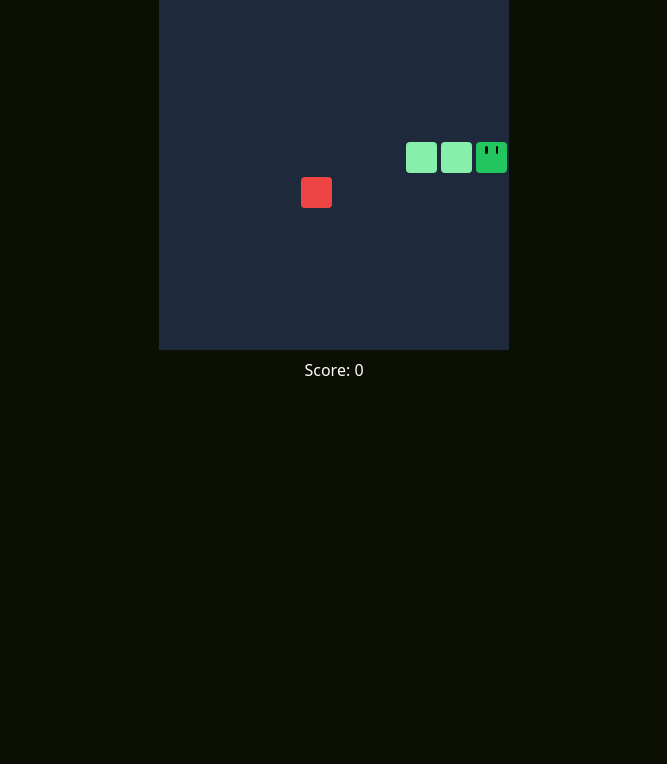
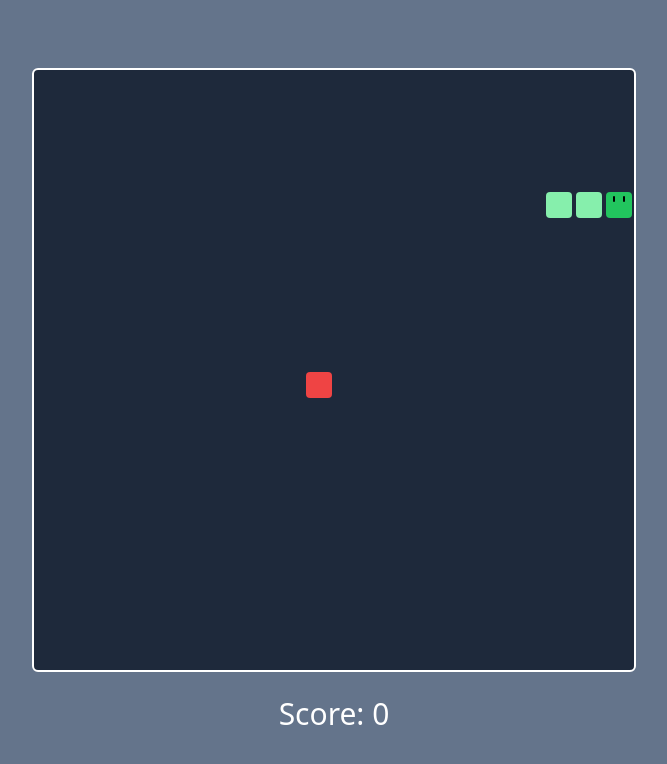
Before and after one commit to Newpoki/sneak, a Next.js app: page /game in a window 1280 px wide. Shown: the top 764 px of the page, without its empty margins (306-973 px from the left). Built offline with nearby package versions, Linux system fonts and the light colour scheme.

Commit message:
feat: prettify board

```diff
--- a/app/game/board/board-constants.ts
+++ b/app/game/board/board-constants.ts
@@ -1,2 +1,2 @@
-export const BOARD_COLUMN_NUMBER = 10 as const
-export const BOARD_COLUMN_SIZE = 35 as const
+export const BOARD_COLUMN_NUMBER = 20 as const
+export const BOARD_COLUMN_SIZE = 30 as const
--- a/app/game/board/board.tsx
+++ b/app/game/board/board.tsx
@@ -14,7 +14,7 @@ type BoardProps = {
 export const Board = ({ snakeCoordinates, direction, fruitCoordinates }: BoardProps) => {
     return (
         <div
-            className="relative mx-auto bg-slate-800"
+            className="relative mx-auto box-content rounded-md border-2 border-white bg-slate-800"
             style={{ width: MAP_SIZE, height: MAP_SIZE }}
         >
             <Snake coordinates={snakeCoordinates} direction={direction} />
--- a/app/game/page.tsx
+++ b/app/game/page.tsx
@@ -40,13 +40,13 @@ export default function Game() {
     }
 
     return (
-        <section className="flex flex-1 flex-col items-center justify-center gap-2">
+        <section className="flex flex-1 flex-col items-center justify-center gap-6 bg-slate-500 p-4">
             <Board
                 direction={direction}
                 fruitCoordinates={fruitCoordinates}
                 snakeCoordinates={snakeCoordinates}
             />
-            <p>Score: {score}</p>
+            <h3 className="text-3xl">Score: {score}</h3>
         </section>
     )
 }
--- a/app/layout.tsx
+++ b/app/layout.tsx
@@ -17,7 +17,12 @@ export default function RootLayout({
 }>) {
     return (
         <html lang="en">
-            <body className={cn('dark bg-background font-sans antialiased', jost.variable)}>
+            <body
+                className={cn(
+                    'dark flex h-[100dvh] flex-col bg-background font-sans antialiased',
+                    jost.variable
+                )}
+            >
                 {children}
             </body>
         </html>
```
